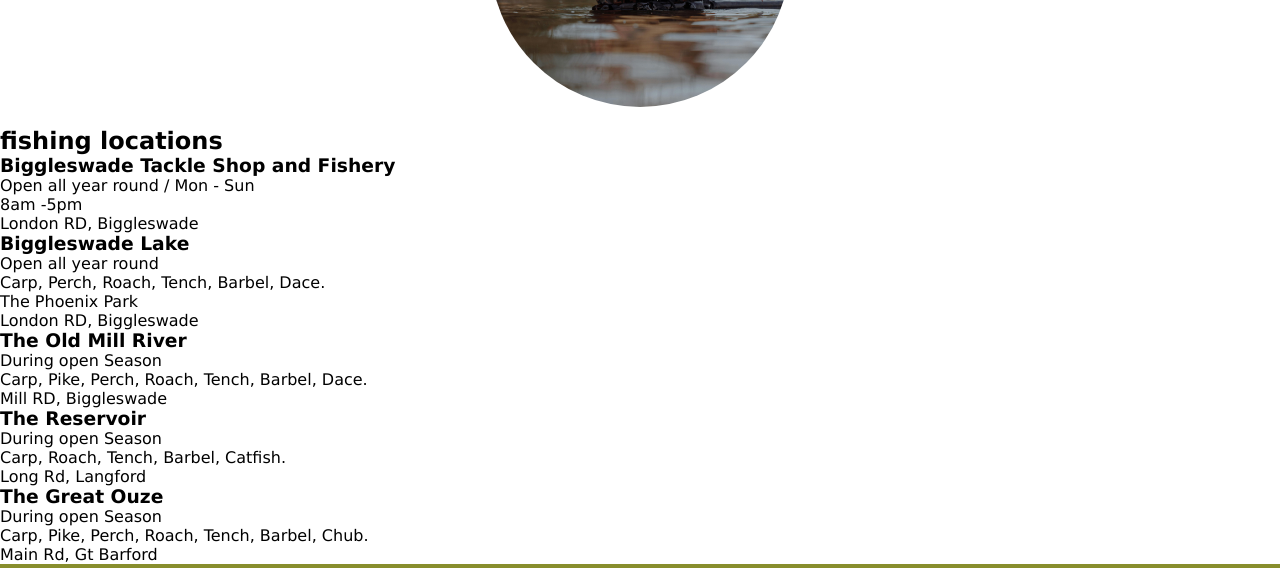
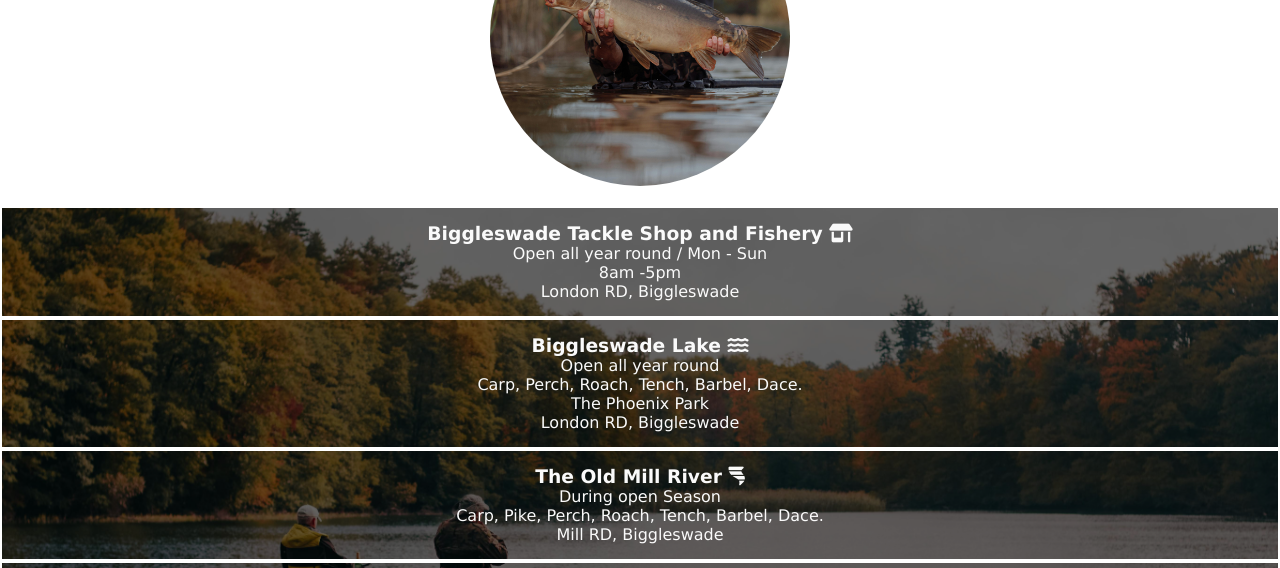
Before and after one commit to Rick-8/fishingclub, a plain HTML site: page index.html in a window 1280 px wide. Shown: the part 970-1538 px from the top of the page. Drawn offline with Linux system fonts and the light colour scheme; a web font is replaced by a local one.

Commit message:
places to fish content styled

```diff
--- a/assets/css/style.css
+++ b/assets/css/style.css
@@ -16,6 +16,10 @@ body {
     font-family: Verdana, Geneva, Tahoma, sans-serif;
     /* basic project styles */
     color: black;
+}
+
+.hidden-title {
+    display: none;
 }
 
 /* header */
@@ -157,6 +161,23 @@ main {
     margin-right: auto;
 }
 
+#places-to-fish {
+background: url(../images/Fishing-off-jetty.jpg) no-repeat center / cover;
+display:
+flex-wrap:
+}
+#places-to-fish div {
+    color: #fafafa;
+    background-color: rgba(0, 0, 0, .6);
+    padding: 15px;
+    text-align: center;
+    /* This will not wrap on screens of less than 400px wide. Each Div will expand to fill the available space on its row */
+    flex-basis: 200px;
+    flex-grow: 1;
+    /* Creates a grid of meetup time divs over the background image */
+    border: 2px solid white;
+}
+
 /* Footer */
 #social-media {
     text-align: center;
@@ -221,3 +242,8 @@ footer {
     #middle-content {
         font-size: 160%;
     }
+    main {
+        /*push main content down to accommodae larger header */
+        margin-top: 79px;
+    }
+}
--- a/index.html
+++ b/index.html
@@ -89,36 +89,36 @@
             <div id="circle-man-fish"></div>
         </section>
 
-        <section id="fishing locations">
+        <section id="fishing-locations">
             <h2 class="hidden-title">fishing locations</h2>
             <div id="places-to-fish">
                 <div>
-                    <h3>Biggleswade Tackle Shop and Fishery</h3>
+                    <h3>Biggleswade Tackle Shop and Fishery <i class="fa-solid fa-shop"></i></h3>
                     <p>Open all year round / Mon - Sun</p>
                     <p>8am -5pm</p>
                     <p>London RD, Biggleswade</p>
                 </div>
                 <div>
-                    <h3>Biggleswade Lake</h3>
+                    <h3>Biggleswade Lake <i class="fa-solid fa-water"></i></h3>
                     <p>Open all year round</p>
                     <p>Carp, Perch, Roach, Tench, Barbel, Dace.</p>
                     <p>The Phoenix Park</p>
                     <p>London RD, Biggleswade</p>
                 </div>
                 <div>
-                    <h3>The Old Mill River </h3>
+                    <h3>The Old Mill River <i class="fa-solid fa-tornado"></i></h3>
                     <p>During open Season</p>
                     <p>Carp, Pike, Perch, Roach, Tench, Barbel, Dace. </p>
                     <p>Mill RD, Biggleswade</p>
                 </div>
                 <div>
-                    <h3>The Reservoir </h3>
+                    <h3>The Reservoir <i class="fa-solid fa-water"></i></h3>
                     <p>During open Season</p>
                     <p>Carp, Roach, Tench, Barbel, Catfish.</p>
                     <p>Long Rd, Langford</p>
                 </div>
                 <div>
-                    <h3>The Great Ouze </h3>
+                    <h3>The Great Ouze <i class="fa-solid fa-tornado"></i></h3>
                     <p>During open Season</p>
                     <p>Carp, Pike, Perch, Roach, Tench, Barbel, Chub.</p>
                     <p>Main Rd, Gt Barford</p>
```
Also changed, not shown: assets/images/Fishing-off-jetty.jpg (added).
